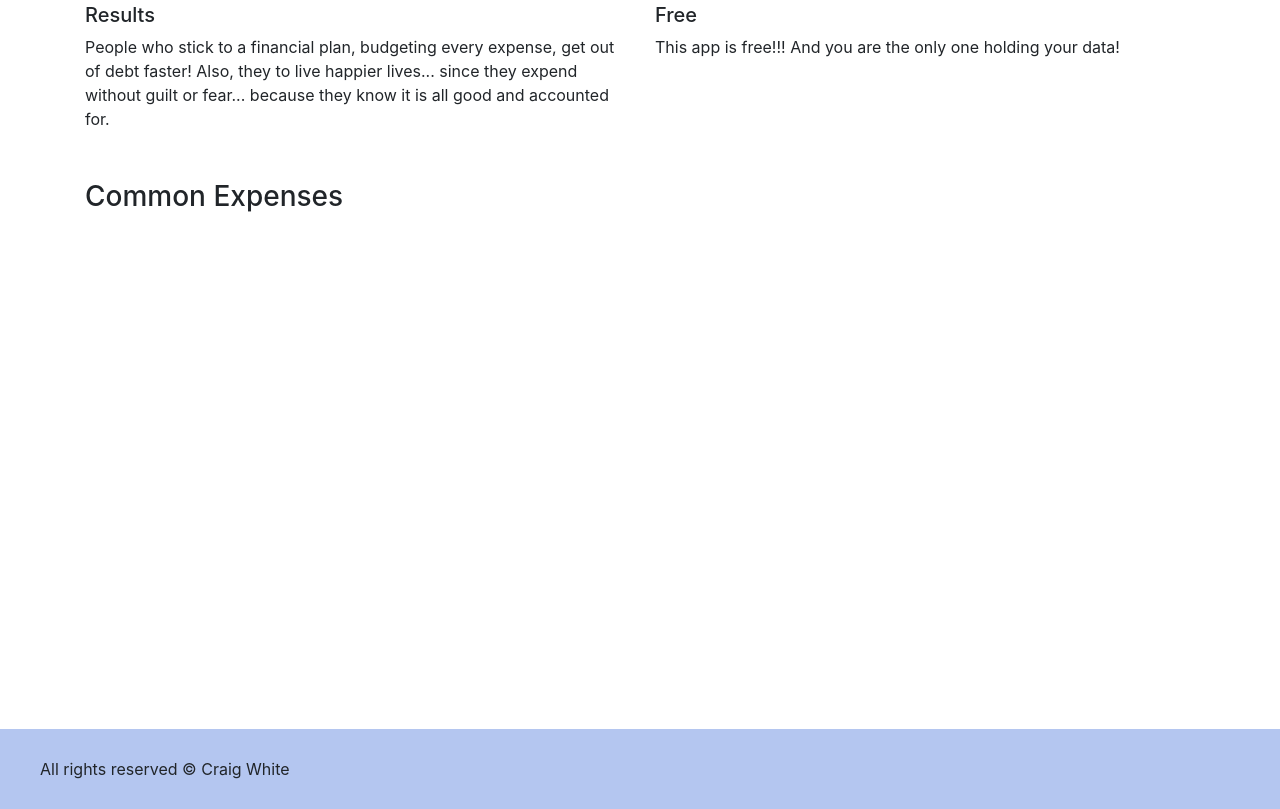
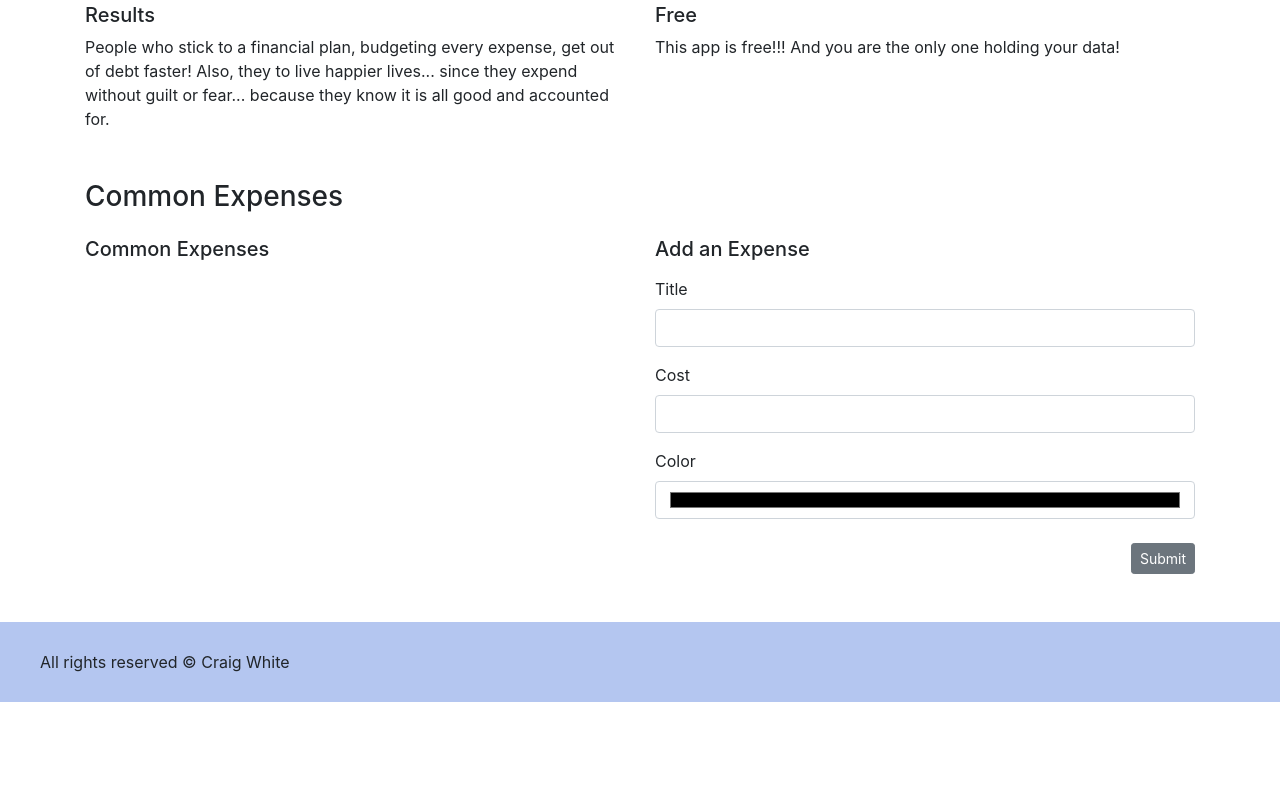
Before and after one commit to CraigRobertWhite/personal-budget, a website: page public/index.html in a window 1280 px wide. Shown: the part 881-1690 px from the top of the page. After the commit the page ends 1583 px from the top, so only its background shows below. Drawn offline with nearby package versions, Linux system fonts and the light colour scheme; no server answers.

Commit message:
Added expense creation form and logic

```diff
--- a/public/index.html
+++ b/public/index.html
@@ -99,9 +99,39 @@
         </article>
     </section>
     <hr>
-    <section>
-        <h3 class="mb-4">Common Expenses</h3>
-        <canvas id="budget-chart" width="5"></canvas>
+    <section class="row">
+        <h3 class="col-12 mb-4">Common Expenses</h3>
+
+        <article class="col-md-6">
+            <h5 class="mb-3">Common Expenses</h5>
+            <canvas id="budget-chart" width="10"></canvas>
+        </article>
+
+        <article class="col-md-6">
+            <h5 class="mb-3">Add an Expense</h5>
+            <form onsubmit="return methods.addExpense(event)">
+                <fieldset id="expense-fieldset" class="d-flex flex-column">
+                    <div class="form-group">
+                        <label for="title">Title</label>
+                        <input id="title" type="text" class="form-control"  required>
+                    </div>
+
+                    <div class="form-group">
+                        <label for="cost">Cost</label>
+                        <input id="cost" type="number" min="1" step="0.01" class="form-control" required>
+                    </div>
+
+                    <div class="form-group">
+                        <label for="color">Color</label>
+                        <input id="color" type="color" class="form-control" required>
+                    </div>
+
+                    <button type="submit" class="btn btn-sm btn-secondary ml-auto mt-2">
+                        Submit
+                    </button>
+                </fieldset>
+            </form>
+        </article>
     </section>
 </main>
 
@@ -127,7 +157,9 @@
     };
 
     let methods = {
-        // Get a list of expenses from the `/budget` route and populate chart dataset
+        /**
+         * Gets all expenses
+         */
         async getExpenses() {
             try {
                 const { data: expenses } = await axios.get('/expenses');
@@ -141,7 +173,52 @@
                 console.log(error)
             }
         },
-        // Create Chart.JS chart
+        /**
+         * Creates an expense
+         *
+         * @param {Event} event of a form
+         */
+        async addExpense(event) {
+            // Prevent the default event of the form from reloading the page
+            event.preventDefault();
+
+            // Store DOM elements into variables
+            let titleElement = document.getElementById('title');
+            let costElement = document.getElementById('cost');
+            let colorElement = document.getElementById('color');
+            let expenseFieldset = document.getElementById('expense-fieldset');
+
+            try {
+                expenseFieldset.set = true;
+
+                // Send expense to back-end
+                const { data: expense } = await axios.post('/expenses', {
+                    title: titleElement.value,
+                    cost: costElement.value,
+                    color: colorElement.value
+                });
+
+                // Add expense to list of expenses
+                data.datasets[0].data.push(expense.cost);
+                data.datasets[0].backgroundColor.push(expense.color);
+                data.labels.push(expense.title);
+
+                // Clear form inputs
+                titleElement.value = null;
+                costElement.value = null;
+                colorElement.value = null;
+
+                // Redraw chart
+                methods.createChart();
+            } catch (error) {
+                console.log(error)
+            } finally {
+                expenseFieldset.disabled = false;
+            }
+        },
+        /**
+         * Draws the Chart.js chart
+         */
         createChart() {
             let context = document.getElementById('budget-chart');
             new Chart(context, {
@@ -151,7 +228,9 @@
         }
     };
 
-    // Following a Vue.js structure for mounted functions
+    /**
+     * Following a Vue.js structure for mounted functions
+     */
     async function mounted() {
         await methods.getExpenses();
         methods.createChart()
```
Also changed, not shown: readme.md.
